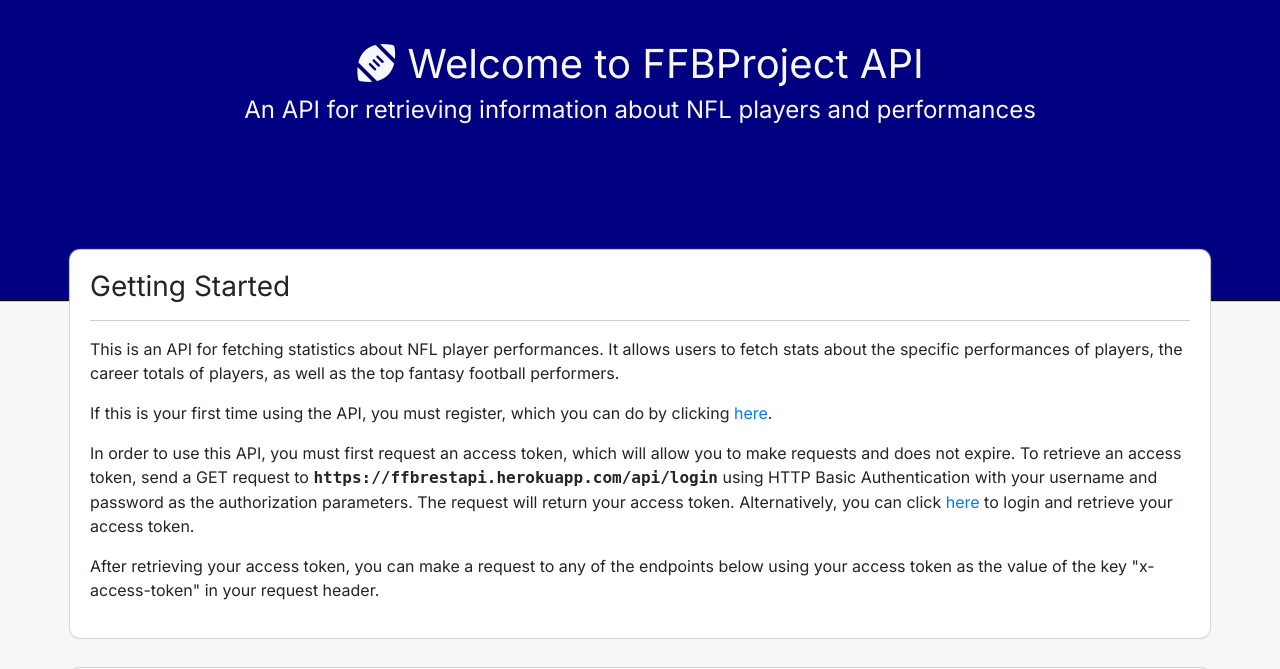
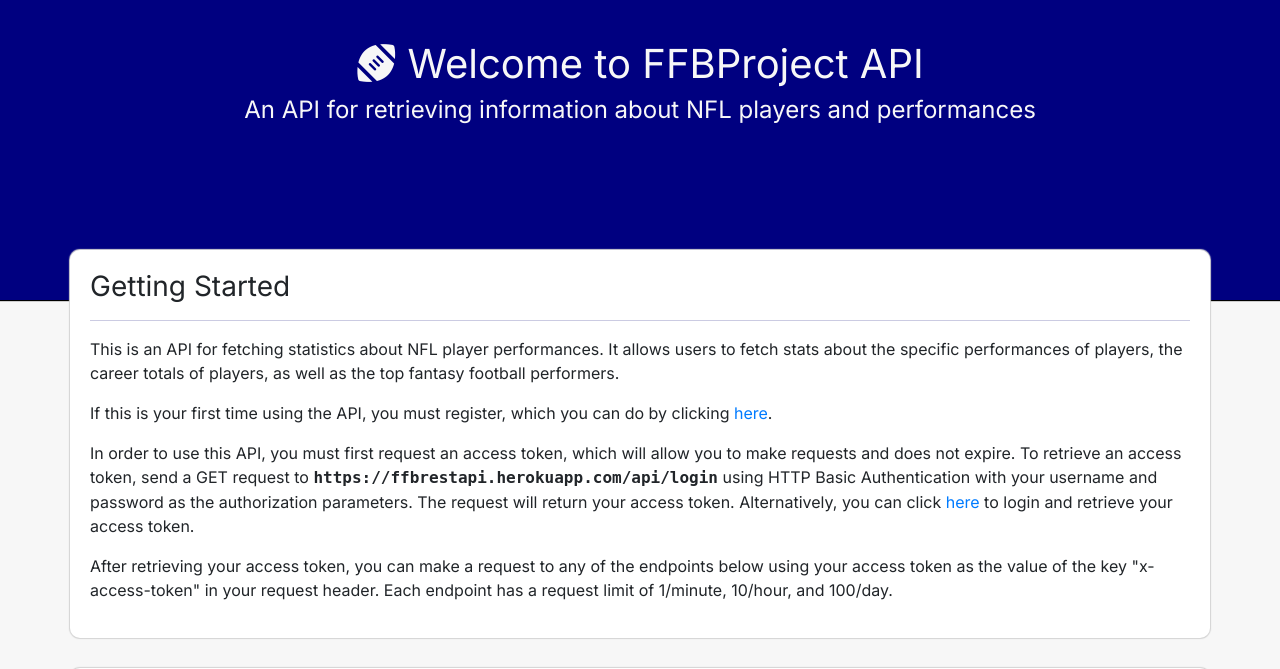
Before and after one commit to n-roth12/Football-REST-API, a Flask app: page / in a window 1280 px wide. Shown: the top 669 px of the page. Run offline with Flask 2, Linux system fonts and the light colour scheme; some libraries are stand-ins or nearby versions.

Commit message:
Added note about rate limits in landing page template.

```diff
--- a/api/templates/index.html
+++ b/api/templates/index.html
@@ -60,7 +60,7 @@
 								<p>
 									After retrieving your access token, you can make a request to any of the endpoints
 									below using your access token as the value of the key "x-access-token" in your
-									request header.
+									request header. Each endpoint has a request limit of 1/minute, 10/hour, and 100/day.
 								</p>
 							</div>
 						</section>
```
